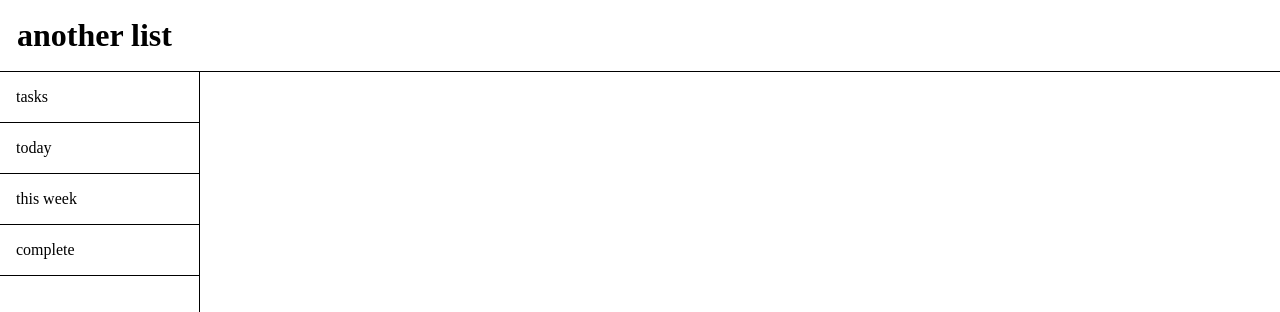
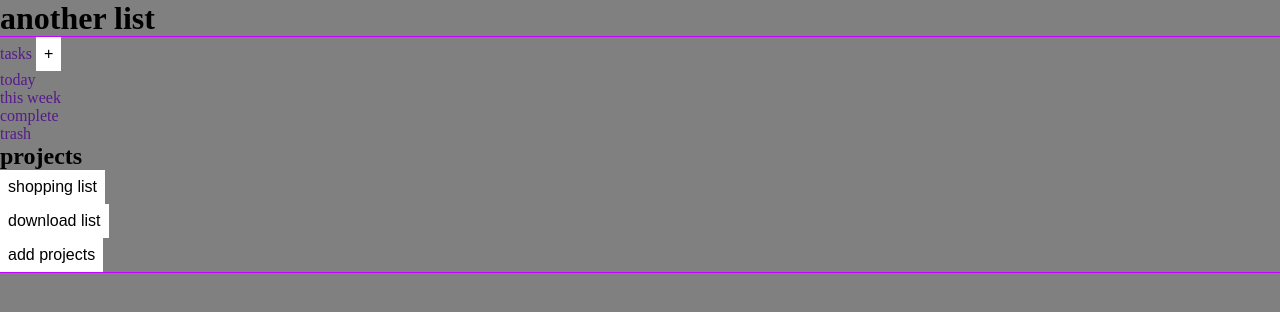
Before and after one commit to kojokwakye/todo-list, a website built with webpack: page src/template.html in a window 1280 px wide. Shown: the top 312 px of the page. Built offline with nearby package versions, Linux system fonts and the light colour scheme.

Commit message:
restart program

```diff
--- a/src/index.js
+++ b/src/index.js
@@ -1,7 +1,7 @@
 import "./style.css";
 
-// class list {
-//   constructor() {
-//     if (!new.target) throw new Error("Must use 'new' with Book");
-//   }
-// }
+class List {
+  constructor() {
+    if (!new.target) throw new Error("Must use 'new' with List");
+  }
+}
--- a/src/style.css
+++ b/src/style.css
@@ -5,47 +5,28 @@
 }
 
 body {
-  overflow: hidden;
+  background-color: grey;
+}
+.sidebar {
+  outline: 1px solid #c700ff;
 }
 
-.sidebar {
-  margin: 0;
-  padding: 0;
-  width: 200px;
-  /* background-color: #f1f1f1; */
-  position: fixed;
-  height: 100%;
-  overflow: auto;
-  border-right: 1px solid black;
+a {
+  text-decoration: none;
+  /* color: white; */
 }
-
-.sidebar a,
-p {
-  display: block;
-  color: black;
-  padding: 16px;
-  text-decoration: none;
-}
-
-.sidebar a.active {
-  background-color: #04aa6d;
-  color: white;
-}
-
-.sidebar a:hover:not(.active) {
-  background-color: rgb(25, 17, 34);
-  color: white;
-}
-
-a,
-header {
-  border-bottom: 1px solid black;
-}
-
-h1 {
-  margin: 17px;
+.projects-list {
+  /* background-color: #e3ff7f; */
 }
 
 main {
-  background-color: red;
+  background-color: #b8d6d6;
 }
+
+button {
+  font-size: 1em;
+  border: none;
+  cursor: pointer;
+  background: white;
+  padding:0.5em;
+}
--- a/src/template.html
+++ b/src/template.html
@@ -18,6 +18,7 @@
       <ul>
         <li>
           <a href=""> <span>tasks</span></a>
+          <button type="submit">+</button>
         </li>
         <li>
           <a href=""><span>today</span></a>
@@ -28,9 +29,29 @@
         <li>
           <a href=""><span>complete</span></a>
         </li>
+        <li>
+          <a href=""><span>trash</span></a>
+        </li>
       </ul>
+      <div class="projects-list">
+        <h2>projects</h2>
+        <ul>
+          <li>
+            <button>shopping list</button>
+          </li>
+          <li>
+            <button>download list</button>
+          </li>
+        </ul>
+        <div>
+          <button>add projects</button>
+        </div>
+      </div>
     </nav>
-    <main></main>
+    <main>
+
+    </main>
+
     <!-- <script src="/src/index.js"></script> -->
   </body>
 </html>
```
